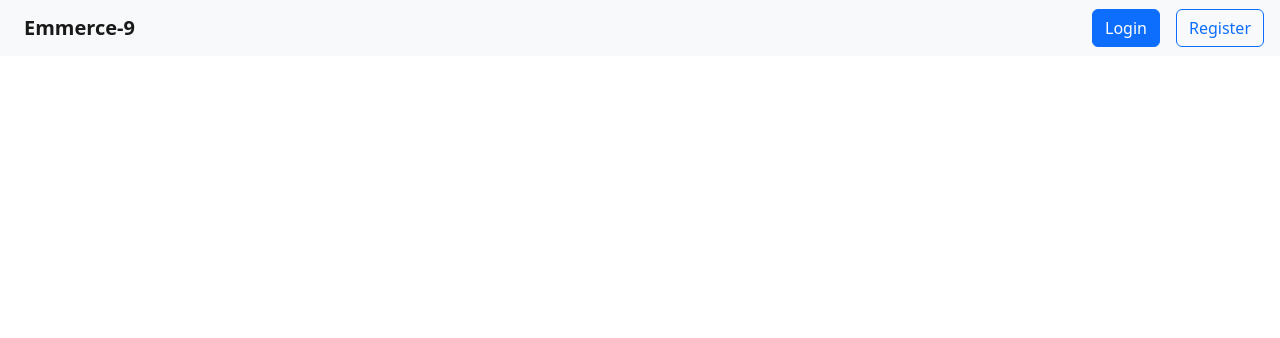
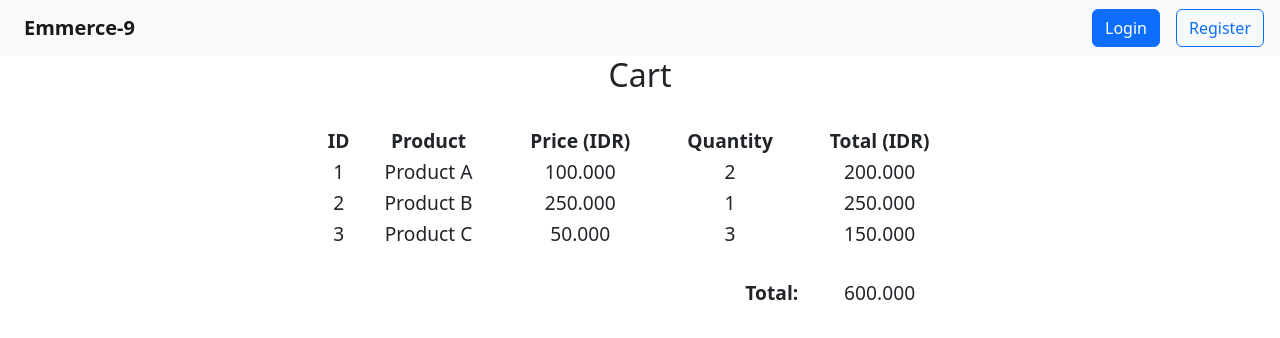
Before and after one commit to ameliafatmamutia/mini-project-group9, a React (Create React App) app in the folder frontend/: page /cart in a window 1280 px wide. Shown: the top 338 px of the page. Built offline with nearby package versions, Linux system fonts and the light colour scheme.

Commit message:
add cart page

```diff
--- a/frontend/src/App.js
+++ b/frontend/src/App.js
@@ -12,6 +12,7 @@ import RegisterStore from "./pages/RegisterStore";
 import MyProduct from "./pages/MyProduct";
 import SalesAnalytics from "./pages/SalesAnalytics";
 import NewCategory from "./pages/NewCategory"
+import Cart from "./pages/Cart";
 
 function App() {
   const [loggedIn, setLoggedIn] = useState(false);
@@ -50,6 +51,7 @@ function App() {
           <Route Component={MyProduct} path="/my-store/my-product" />
           <Route Component={SalesAnalytics} path="/my-store/sales-analytics" />
           <Route Component={NewCategory} path="/my-store/my-product/new-category" />
+          <Route Component={Cart} path="/cart" />
         </Routes>
       </BrowserRouter>
     </AuthContext.Provider>
--- /dev/null
+++ b/frontend/src/assets/styles/Cart.css
@@ -0,0 +1,17 @@
+.Cart{
+    display: flex;
+    flex-direction: column;
+    justify-content: center;
+    align-items: center;
+}
+
+table {
+    width: 50vw;
+    height: auto;
+    text-align: center;
+    font-size: larger;
+}
+
+.Bold {
+    font-weight: bold;
+}
--- /dev/null
+++ b/frontend/src/assets/styles/NewCategory.css
@@ -0,0 +1,6 @@
+.Box {
+    width: 15vw;
+    height: auto;
+    display: flex;
+    justify-content: space-around;
+}
--- a/frontend/src/components/MyNavbar.jsx
+++ b/frontend/src/components/MyNavbar.jsx
@@ -27,6 +27,11 @@ const MyNavbar = () => {
       <Navbar.Collapse id="basic-navbar-nav" className="justify-content-end">
         {loggedIn ? (
           <Nav className="ml-auto">
+            <Link to ="/cart">
+              <Button variant="primary" className="mx-2">
+                Cart
+              </Button>
+            </Link>
             <Dropdown>
               <Dropdown.Toggle variant="outline-primary" id="dropdown-basic">
                 {username}
--- /dev/null
+++ b/frontend/src/pages/Cart.jsx
@@ -0,0 +1,61 @@
+import React, { useState } from 'react';
+import '../assets/styles/Cart.css';
+
+const mockItems = [
+    { id: 1, name: 'Product A', price: 100000, quantity: 2 },
+    { id: 2, name: 'Product B', price: 250000, quantity: 1 },
+    { id: 3, name: 'Product C', price: 50000, quantity: 3 }
+];
+
+const Cart = () => {
+
+  const [items, setItems] = useState(mockItems);
+
+  const addItem = (item) => {
+    setItems((prevItems) => [...prevItems, item]);
+  };
+
+  const totalAmount = items.reduce((total, item) => total + item.price * item.quantity, 0);
+
+  return (
+    <div className='Cart'>
+      <h2>Cart</h2>
+      <br />
+      {items.length === 0 ? (
+        <p>No items in cart.</p>
+      ) : (
+        <table>
+          <thead>
+            <tr>
+              <th>ID</th>
+              <th>Product</th>
+              <th>Price (IDR)</th>
+              <th>Quantity</th>
+              <th>Total (IDR)</th>
+            </tr>
+          </thead>
+          <tbody>
+            {items.map((item, index) => (
+              <tr key={index}>
+                <td>{item.id}</td>
+                <td>{item.name}</td>
+                <td>{item.price.toLocaleString('id-ID')}</td>
+                <td>{item.quantity}</td>
+                <td>{(item.price * item.quantity).toLocaleString('id-ID')}</td>
+              </tr>
+            ))}
+          </tbody>
+          <br />
+          <tfoot>
+            <tr>
+              <td colSpan={4} style={{ textAlign: 'right' }} className='Bold'>Total:</td>
+              <td>{totalAmount.toLocaleString('id-ID')}</td>
+            </tr>
+          </tfoot>
+        </table>
+      )}
+    </div>
+  );
+};
+
+export default Cart;
--- a/frontend/src/pages/NewCategory.jsx
+++ b/frontend/src/pages/NewCategory.jsx
@@ -1,8 +1,11 @@
 import React, { useState } from "react";
 import Axios from "axios";
 import { Button, Form } from "react-bootstrap";
+import "../assets/styles/NewCategory.css"
+import { useNavigate } from "react-router-dom";
 
 const NewCategory = () => {
+  const navigate = useNavigate()
   const [category, setCategory] = useState("");
 
   const handleSubmit = async (e) => {
@@ -42,9 +45,14 @@ const NewCategory = () => {
         </Form.Group>
         <br />
         <br />
-        <Button variant="primary" type="submit">
-          Add New Category
-        </Button>
+        <div className="Box">
+          <Button variant="danger" onClick={() => navigate("/my-store/my-product")}>
+            Cancel
+          </Button>
+          <Button variant="primary" type="submit">
+            Add New Category
+          </Button>
+        </div>
       </Form>
     </div>
   );
```
